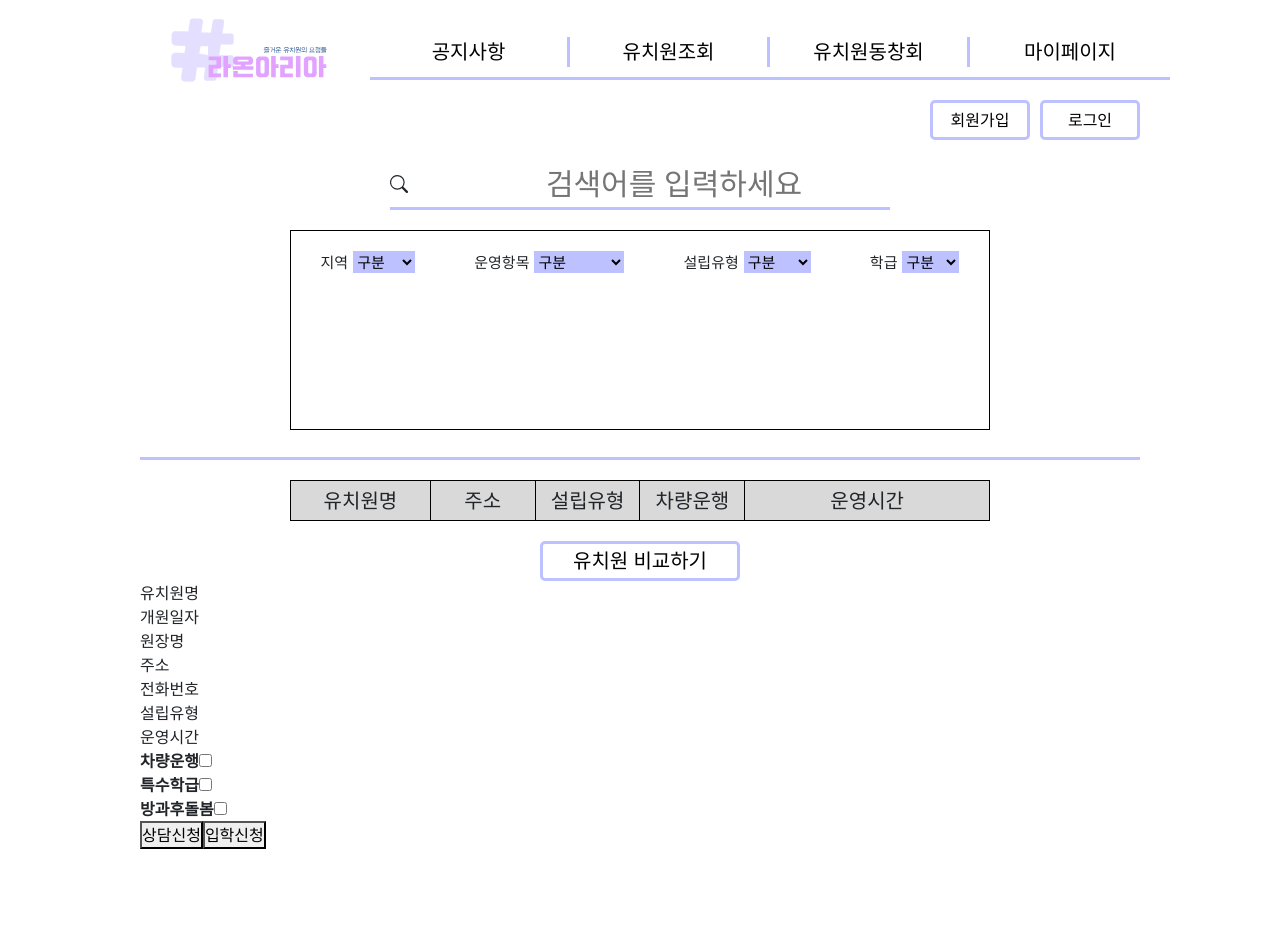
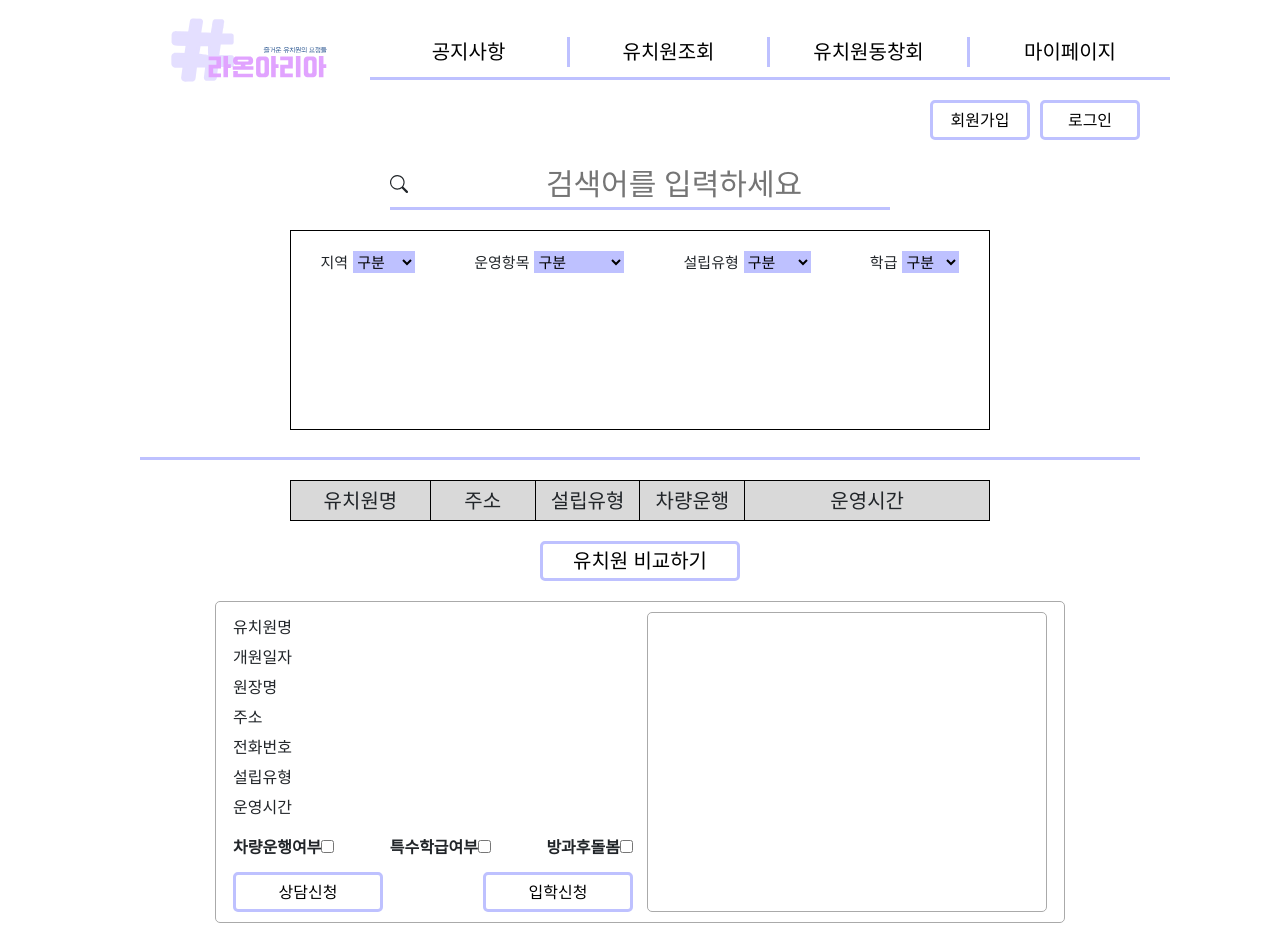
Before and after one commit to songeunseon/Raonaria, a Vue app in the folder RA/: page /search in a window 1280 px wide. Before the commit the page ends 849 px from the top, so only its background shows below. Built offline with nearby package versions, Linux system fonts and the light colour scheme.

Commit message:
20231004송은선

```diff
--- a/RA/src/router/index.js
+++ b/RA/src/router/index.js
@@ -47,6 +47,11 @@ const router = createRouter({
       name:'chatWindow',
       component:() => import('../views/chatWindow.vue')
     },
+    {
+      path:'/school',
+      name:'school',
+      component:() => import('../views/schoolView.vue')
+    },
   ]
 })
 
--- a/RA/src/views/JoinView.vue
+++ b/RA/src/views/JoinView.vue
@@ -106,7 +106,7 @@
         height: 50px;
         font-size: 30px;
         text-align: center;
-        margin-top: 100px;
+        margin-top: 50px;
         border-radius: 10px;
         background: 0;
         border: 3px solid #BEC1FF;
--- a/RA/src/views/NoticeView.vue
+++ b/RA/src/views/NoticeView.vue
@@ -40,7 +40,7 @@ const router = useRouter();
     #noticeBox{
         max-width: 1000px;
         border: 1px solid black;
-        margin: 0 auto;
+        margin: 20px auto;
 
     }
     #noticeBox h1{
--- a/RA/src/views/SearchView.vue
+++ b/RA/src/views/SearchView.vue
@@ -79,8 +79,8 @@ const router = useRouter();
   <div id="buttonbox">
   <button id="comparison">유치원 비교하기</button>
   </div>
-  <div>
-    <div>
+  <div id="info">
+    <div id="harf">
       <div id="infomation">
         <table id="infoTable">
           <tr class="infoTr">
@@ -114,11 +114,11 @@ const router = useRouter();
         </table>
         <div id="check">
           <div>
-            <b>차량운행</b>
+            <b>차량운행여부</b>
             <input type="checkbox">
           </div>
           <div>
-            <b>특수학급</b>
+            <b>특수학급여부</b>
             <input type="checkbox">
           </div>
           <div>
@@ -128,7 +128,7 @@ const router = useRouter();
         </div>
         <div id="infoBt">
           <button>상담신청</button>
-          <button>입학신청</button>
+          <RouterLink to="/school"><button>입학신청</button></RouterLink>
         </div>
       </div>
       <div id="map"></div>
@@ -229,4 +229,46 @@ const router = useRouter();
     border-radius: 5px;
     font-size: 20px;
   }
+  #info{
+    max-width: 1000px;
+  }
+  #harf{
+    margin: 20px auto;
+    width: 85%;
+    display: flex;
+    justify-content: space-around;
+    border: 1px solid #aaa;
+    border-radius: 5px;
+    padding: 10px;
+  }
+  #infomation{
+    display: flex;
+    flex-direction: column;
+    justify-content: space-between;
+  }
+  #infoTable tr{
+    height: 30px;
+  }
+  #check{
+    width: 400px;
+    display: flex;
+    justify-content: space-between;
+  }
+  #map{
+    width: 400px;
+    height: 300px;
+    border: 1px solid #aaa;
+    border-radius: 5px;
+  }
+  #infoBt{
+    display: flex;
+    justify-content: space-between;
+  }
+  #infoBt button{
+    width: 150px;
+    height: 40px;
+    background: 0;
+    border: 3px solid #BEC1FF;
+    border-radius: 5px;
+  }
 </style>
--- a/RA/src/views/schoolView.vue
+++ b/RA/src/views/schoolView.vue
@@ -2,23 +2,25 @@
 
 </script>
 <template>
-    <div>
-        <div>
+    <div id="schoolpage">
+        <div id="schoolTitle">
             <h1>입학신청</h1>
         </div>
-        <div>
-            <div>
+        <div id="bodyBox">
+            <div id="textBox">
+                <div class="schoolBox">
+                    <div class="boxlist">
                         <b>자녀 이름</b>
                         <input type="text">
                     </div>
                     <div>
                         <b>자녀 성별</b>
-                <input type="radio">
-                <input type="radio">
+                        <section><b>남아</b><input type="radio"></section>
+                        <section><b>여아</b><input type="radio"></section>
                     </div>
                 </div>
-        <div>
-            <div>
+                <div class="schoolBox">
+                    <div class="boxlist">
                         <b>주 양육자 이름</b>
                         <input type="text">
                     </div>
@@ -27,8 +29,8 @@
                         <input type="tel">
                     </div>
                 </div>
-        <div>
-            <div>
+                <div class="schoolBox">
+                    <div class="boxlist">
                         <b>부 양육자 이름</b>
                         <input type="text">
                     </div>
@@ -37,19 +39,113 @@
                         <input type="tel">
                     </div>
                 </div>
-        <div>
-            <h1>자녀특징</h1>
-            <div>
-                <input type="radio">
-                <input type="radio">
-                <input type="radio">
-                <input type="radio">
                 </div>
-            <input type="text">
+            <div id="imgBox">
+                <!--사진첨부-->
             </div>
         </div>
-    <input id="send" type="submit" value="입학신청서 제출">
+        <div id="son">
+            <h1>자녀특징</h1>
+            <div id="soncheck">
+                <div><input type="radio"><b>알러지 주의</b></div>
+                <div><input type="radio"><b>선천적 질병</b></div>
+                <div><input type="radio"><b>특별학급 희망</b></div>
+                <div><input type="radio"><b>없음</b></div>
+            </div>
+            <div id="sontext">
+                <textarea id="textarea" rows="5" cols="50" placeholder="전달사항을 입력해주세요"></textarea>
+            </div>
+        </div>
+    </div>
+    <div id="send">
+        <input type="submit" value="입학신청서 제출">
+    </div>
 </template>
 <style>
+#schoolpage{
+    max-width: 1000px;
+    margin: 0 auto;
+    text-align: center;
+}
+#schoolTitle{
+    width: 80%;
+    margin: 20px auto;
+    border-bottom: 3px solid #BEC1FF;
+}
+#bodyBox{
+    width: 80%;
+    margin: 0 auto;
+    display: flex;
+    justify-content: space-around;
 
+    }
+#textBox{
+    width: 500px;
+    display: flex;
+    flex-direction: column;
+    height: 400px;
+    justify-content: space-between;
+}
+.schoolBox{
+    height: 100px;
+    border: 1px solid #aaa;
+    border-radius: 5px;
+    font-size: 20px;
+
+}
+.schoolBox div{
+    padding: 10px;
+    display: flex;
+    justify-content: space-between;
+}
+.schoolBox input{
+    border: 0;
+    outline: none;
+    text-align: center;
+    width: 60%;
+}
+.boxlist{
+    height: 49px;
+    border-bottom: 1px solid #aaa;
+}
+#imgBox{
+    width: 150px;
+    height: 200px;
+    border: 1px solid #aaa;
+    border-radius: 5px;
+}
+#son{
+    width: 80%;
+    margin: 50px auto;
+    text-align: left;
+}
+#soncheck{
+    display: flex;
+    width: 60%;
+    margin-top: 20px;
+    justify-content: space-around;
+}
+#son h1, #soncheck{
+    margin-left: 50px;
+}
+#sontext, #textarea{
+    width: 700px;
+    height: 200px;
+    margin: 20px auto;
+    padding: 10px;
+}
+
+#send{
+    width: 1000px;
+    text-align: center;
+}
+#send input{
+    width: 300px;
+    height: 50px;
+    font-size: 30px;
+    background: 0;
+    border: 3px solid #BEC1FF;
+    border-radius: 5px;
+    margin-top: 50px;
+}
 </style>
```
Lines whose indentation alone changed are shown as unchanged.
